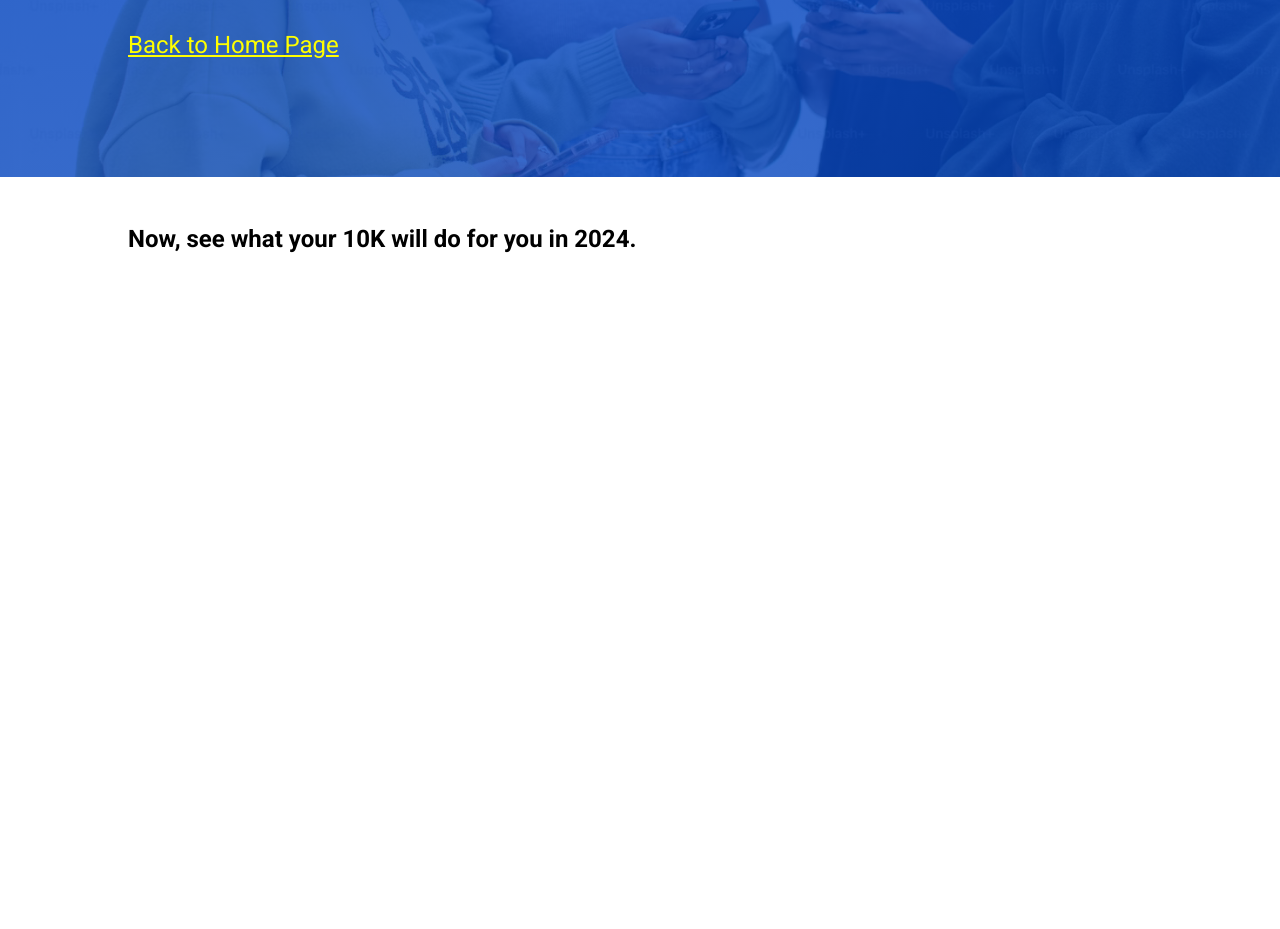
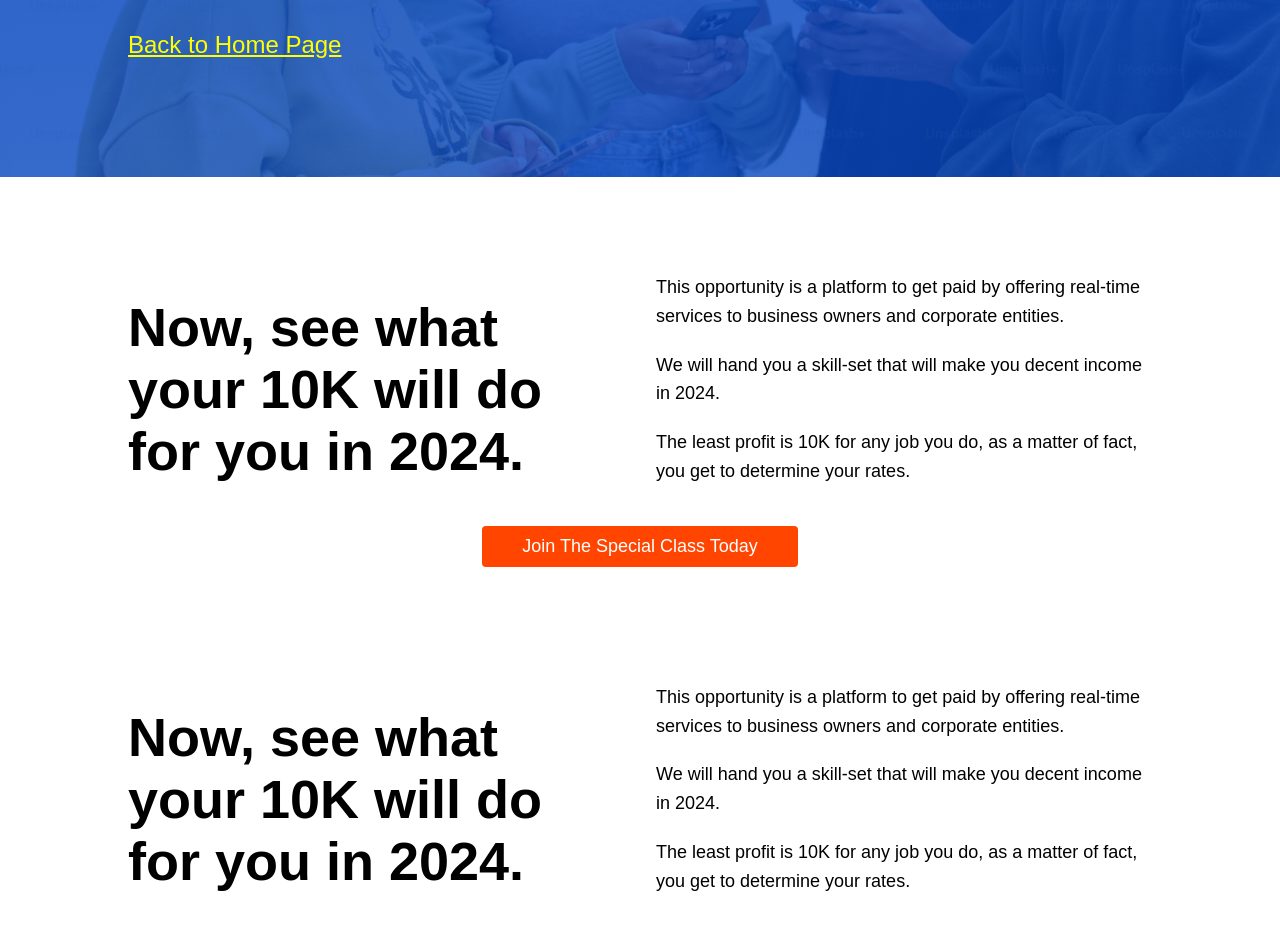
Before and after one commit to StivinTaesoo/euthus, a plain HTML site: page special class.html in a window 1280 px wide. Shown: the part 557-1486 px from the top of the page. Before the commit the page ends 858 px from the top, so only its background shows below. Drawn offline with Linux system fonts and the light colour scheme.

Commit message:
Modified the pages

```diff
--- a/register.css
+++ b/register.css
@@ -4,11 +4,43 @@
     box-sizing: border-box;
 }
 
+body {
+    font-family: Montserrat, sans-serif;
+}
+
 .section {
     width: 100%;
+    display: flex;
+    justify-content: center;
+    align-items: center;
+    flex-direction: column;
+    margin: 6rem auto;
 }
 
 .wrapper {
     width: 80%;
-    margin: 3rem auto;
+    margin: 0 auto;
+    display: flex;
+    align-items: center;
+    justify-content: center;
+    gap: 2rem;
 }
+
+.wrapper h2 {
+    font-weight: 800;
+    font-size: 54px;
+}
+.wrapper div {
+    width: 50%;
+}
+
+.wrapper p {
+    font-size: 18px;
+    line-height: 1.6;
+    margin-bottom: 20px;
+}
+
+.mx-auto {
+    margin: 1rem auto;
+    text-align: center;
+}
--- a/register.html
+++ b/special class.html
@@ -58,7 +58,49 @@
 
         <section class="section">
             <div class="wrapper">
-                <h2>Now, see what your 10K will do for you in 2024.</h2>
+                <div>
+                    <h2>Now, see what your 10K will do for you in 2024.</h2>
+                </div>
+                <div>
+                    <p>
+                        This opportunity is a platform to get paid by offering
+                        real-time services to business owners and corporate
+                        entities.
+                    </p>
+                    <p>
+                        We will hand you a skill-set that will make you decent
+                        income in 2024.
+                    </p>
+                    <p>
+                        The least profit is 10K for any job you do, as a matter
+                        of fact, you get to determine your rates.
+                    </p>
+                </div>
+            </div>
+            <a href="https://WA.link/4dce8n"
+                ><button class="btn">Join The Special Class Today</button>
+            </a>
+        </section>
+        <section class="section">
+            <div class="wrapper">
+                <div>
+                    <h2>Now, see what your 10K will do for you in 2024.</h2>
+                </div>
+                <div>
+                    <p>
+                        This opportunity is a platform to get paid by offering
+                        real-time services to business owners and corporate
+                        entities.
+                    </p>
+                    <p>
+                        We will hand you a skill-set that will make you decent
+                        income in 2024.
+                    </p>
+                    <p>
+                        The least profit is 10K for any job you do, as a matter
+                        of fact, you get to determine your rates.
+                    </p>
+                </div>
             </div>
         </section>
     </body>
--- a/style.css
+++ b/style.css
@@ -2,11 +2,12 @@
     padding: 0;
     margin: 0;
     box-sizing: border-box;
-    font-family: "Roboto", sans-serif;
+    /* font-family: "Roboto", sans-serif; */
 }
 
 body {
     width: 100%;
+    font-family: Montserrat, sans-serif;
 }
 
 nav {
@@ -151,7 +152,7 @@ nav {
 
 .btn {
     padding: 10px 40px;
-    border-radius: 8px;
+    border-radius: 4px;
     border: none;
     background: orangered;
     color: #fff;
@@ -330,7 +331,7 @@ footer p {
 
 .container h1,
 .container p,
-.container .btn-outline,
+.container .btn,
 .image {
     transform: translateY(100px);
     filter: blur(20px);
```
Also changed, not shown: index.html (+1 -1 lines), text.txt (deleted).
